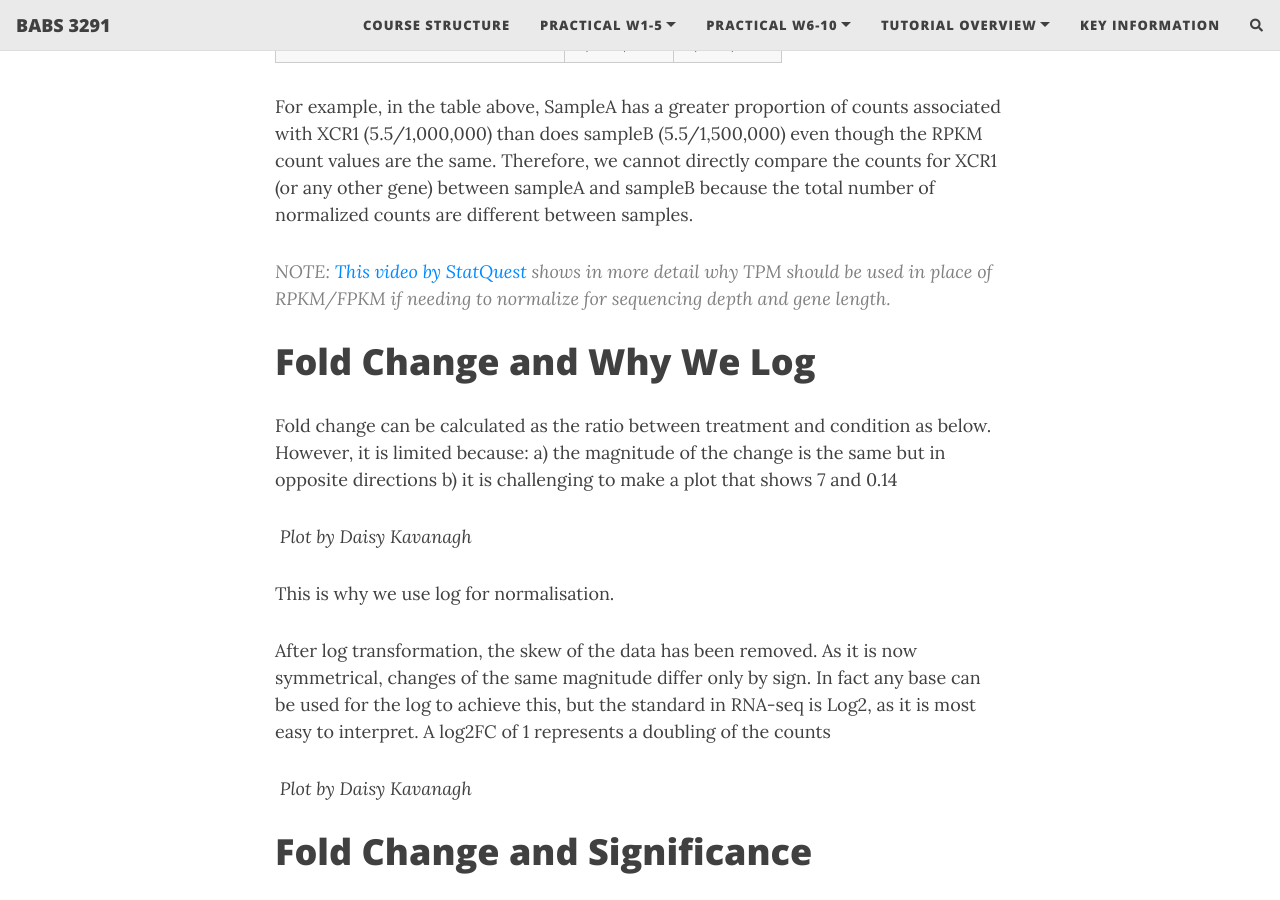
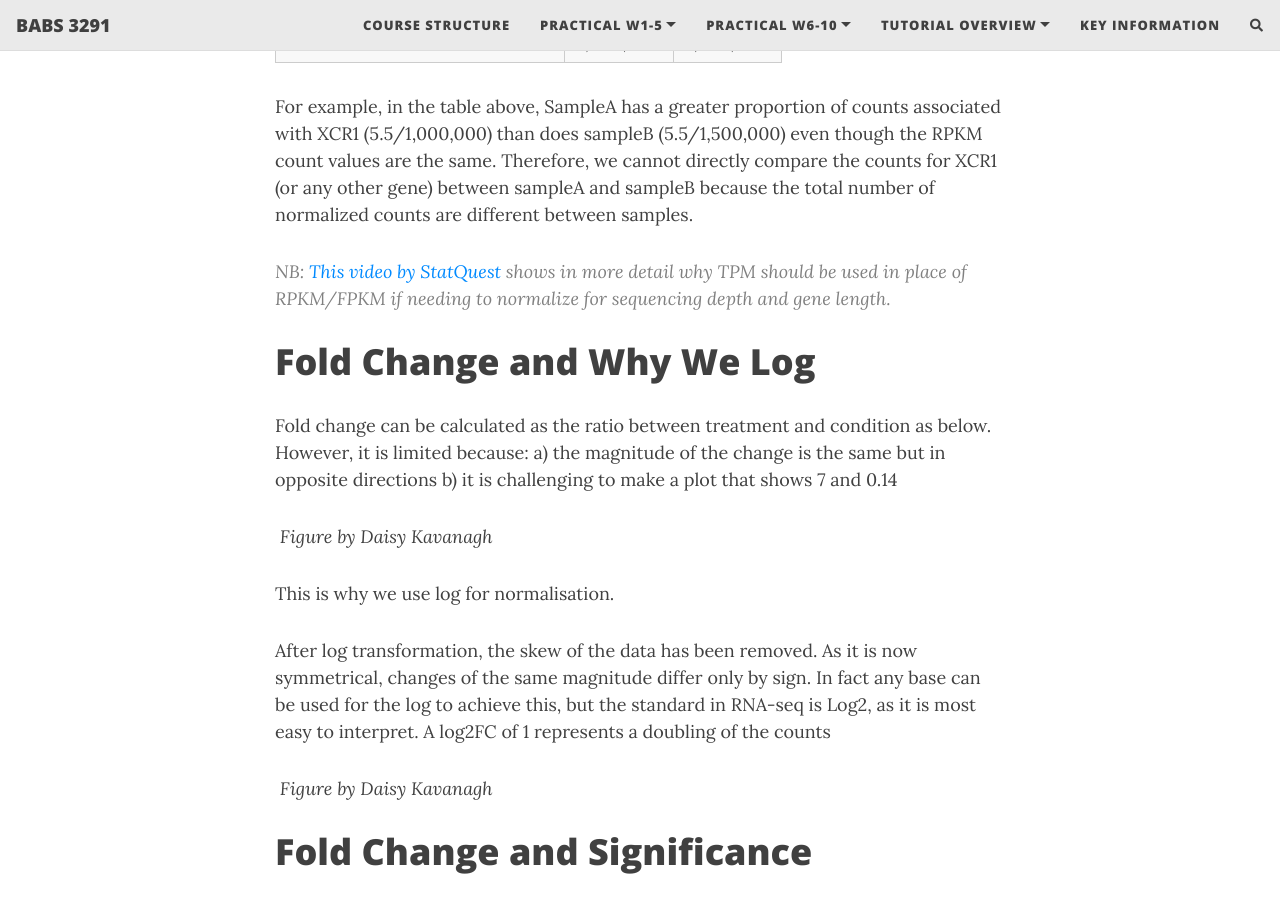
Before and after one commit to theheking/babs-rna-seq-2024, a Jekyll site: the page built from practical_overview/Week8B_Explaining_DE.md, in a window 1280 px wide and 900 px high, scrolled down 5461 px. Built offline with Jekyll 4.4.1, drawn with Linux system fonts in a browser that asks for light colours; nearby versions of some CDN libraries; comment, search, counter and statistics services are not loaded.

Commit message:
Update Week8B_Explaining_DE.md

```diff
--- a/practical_overview/Week8B_Explaining_DE.md
+++ b/practical_overview/Week8B_Explaining_DE.md
@@ -104,7 +104,7 @@ Using RPKM/FPKM normalization, the total number of RPKM/FPKM normalized counts f
 
 For example, in the table above, SampleA has a greater proportion of counts associated with XCR1 (5.5/1,000,000) than does sampleB (5.5/1,500,000) even though the RPKM count values are the same. Therefore, we cannot directly compare the counts for XCR1 (or any other gene) between sampleA and sampleB because the total number of normalized counts are different between samples.
 
-> _NOTE:_ [This video by StatQuest](http://www.rna-seqblog.com/rpkm-fpkm-and-tpm-clearly-explained/) shows in more detail why TPM should be used in place of RPKM/FPKM if needing to normalize for sequencing depth and gene length.
+> NB: [This video by StatQuest](http://www.rna-seqblog.com/rpkm-fpkm-and-tpm-clearly-explained/) shows in more detail why TPM should be used in place of RPKM/FPKM if needing to normalize for sequencing depth and gene length.
 
 
 
@@ -116,7 +116,7 @@ a) the magnitude of the change is the same but in opposite directions
 b) it is challenging to make a plot that shows 7 and 0.14
 
  ![](../assets/img/norm_before.png)
-*Plot by Daisy Kavanagh*
+*Figure by Daisy Kavanagh*
 
 This is why we use log for normalisation.
 ![](../assets/img/lognorm.png)
@@ -124,7 +124,7 @@ This is why we use log for normalisation.
 After log transformation, the skew of the data has been removed. As it is now symmetrical, changes of the same magnitude differ only by sign. In fact any base can be used for the log to achieve this, but the standard in RNA-seq is Log2, as it is most easy to interpret. A log2FC of 1 represents a doubling of the counts
 
  ![](../assets/img/norm_after.png)
-*Plot by Daisy Kavanagh*
+*Figure by Daisy Kavanagh*
 
 Fold Change and Significance
 ============================
```
